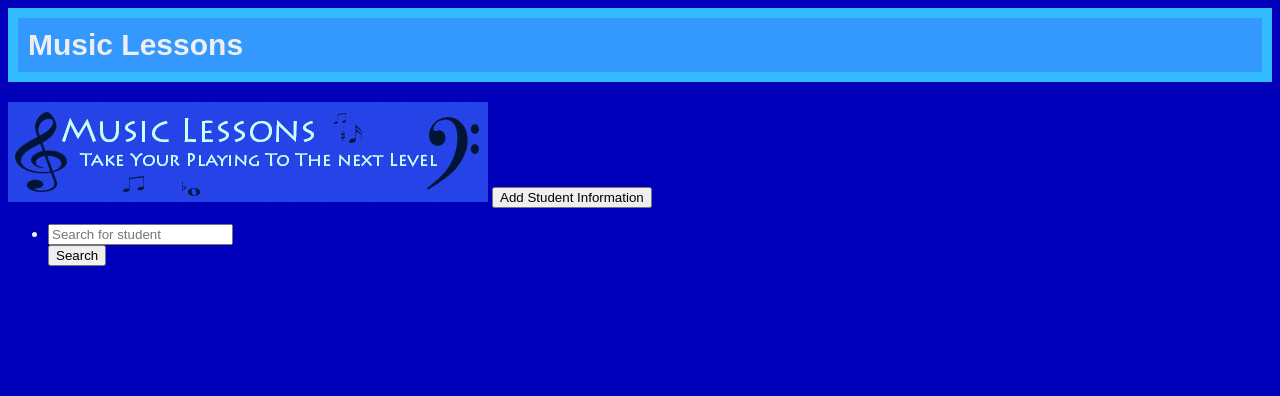
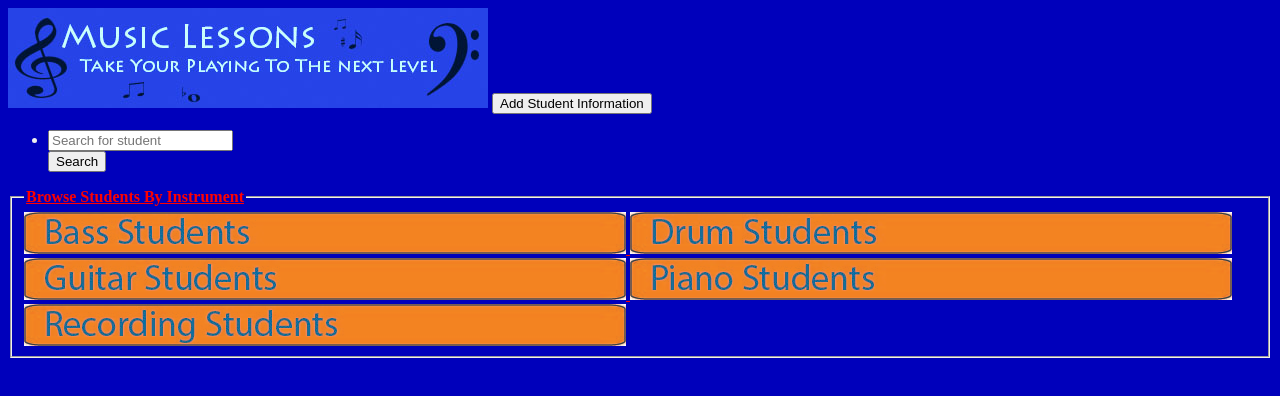
Before and after one commit to jusplayinmybass/MIU_1209, a plain HTML site: page week1/carroll_myron_project1/index.html in a window 1280 px wide. Drawn offline with Linux system fonts and the light colour scheme.

Commit message:
Add Browse Images
Add images to browse students by instrument and created that field set
Kinda sloppy. But I will polish it up in the coming weeks.

```diff
--- a/week1/carroll_myron_project1/index.html
+++ b/week1/carroll_myron_project1/index.html
@@ -17,13 +17,21 @@
         <link href="css/style.css" rel="stylesheet" type="text/css" />
     </head>
     <body>
-        <h1>Music Lessons</h1>
         <img src=Images/musicLessons.jpg></img>
         <a href="additem.html"><input type="button" value="Add Student Information" id="add"</a>
         <ul>
             <li></label><input type="text" id="search" placeholder="Search for student"  /></li>
             <input type="button" value="Search" id="searchBtn" /><br />
         </ul>
+        <fieldset>
+            <legend>Browse Students By Instrument</legend>
+                <img src=Images/bassStudents.jpg></img>
+                <img src=Images/drumStudents.jpg></img>
+                <img src=Images/guitarStudents.jpg></img>
+                <img src=Images/pianoStudents.jpg></img>
+                <img src=Images/recordingStudents.jpg></img>
+        </fieldset>
+
     </body>
 
 
```
Also changed, not shown: week1/carroll_myron_project1/additem.html (+1 -2 lines), week1/carroll_myron_project1/Images/bassStudents.jpg (added), week1/carroll_myron_project1/Images/drumStudents.jpg (added), week1/carroll_myron_project1/Images/guitarStudents.jpg (added), week1/carroll_myron_project1/Images/pianoStudents.jpg (added), week1/carroll_myron_project1/Images/recordingStudents.jpg (added).
